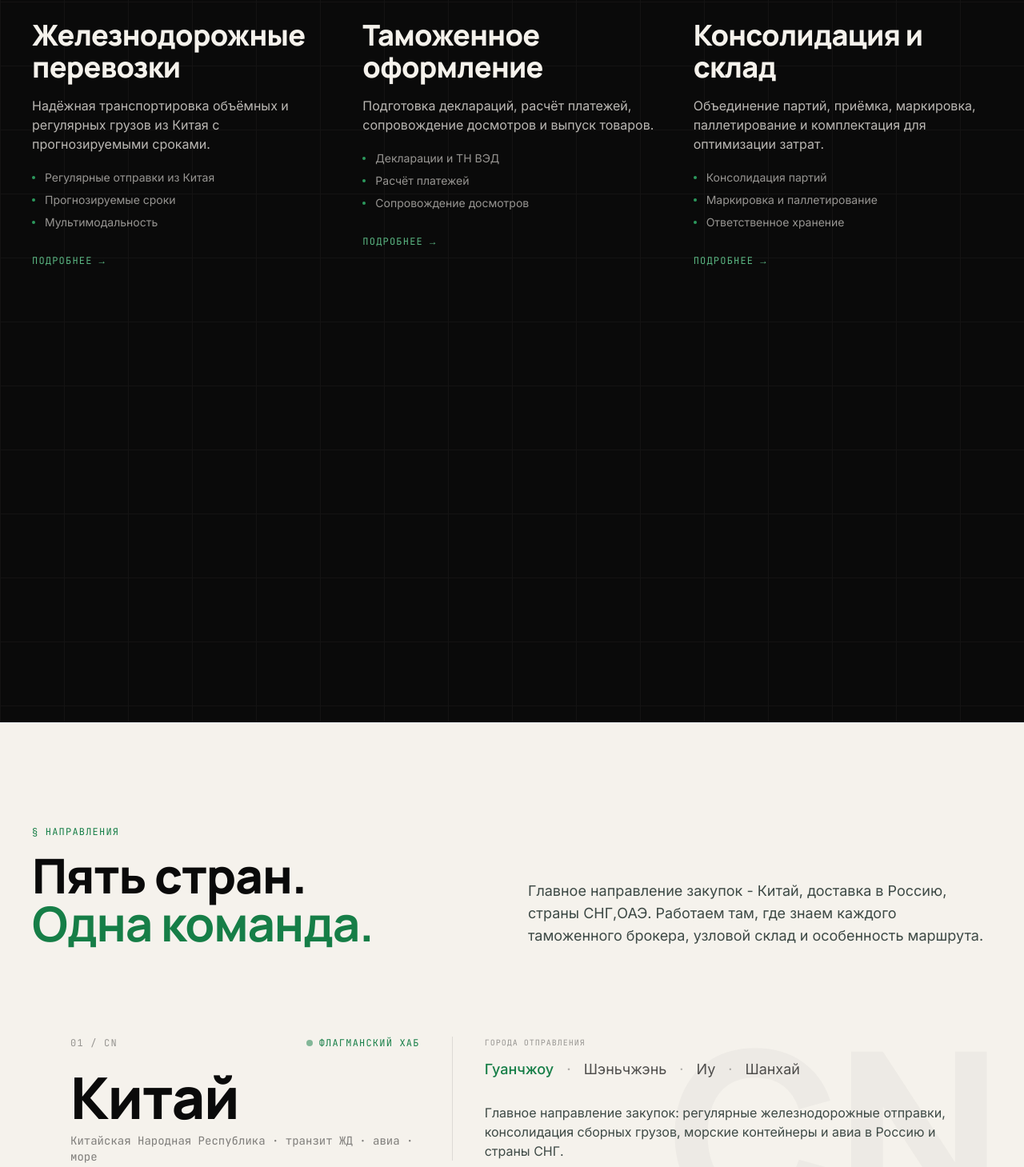
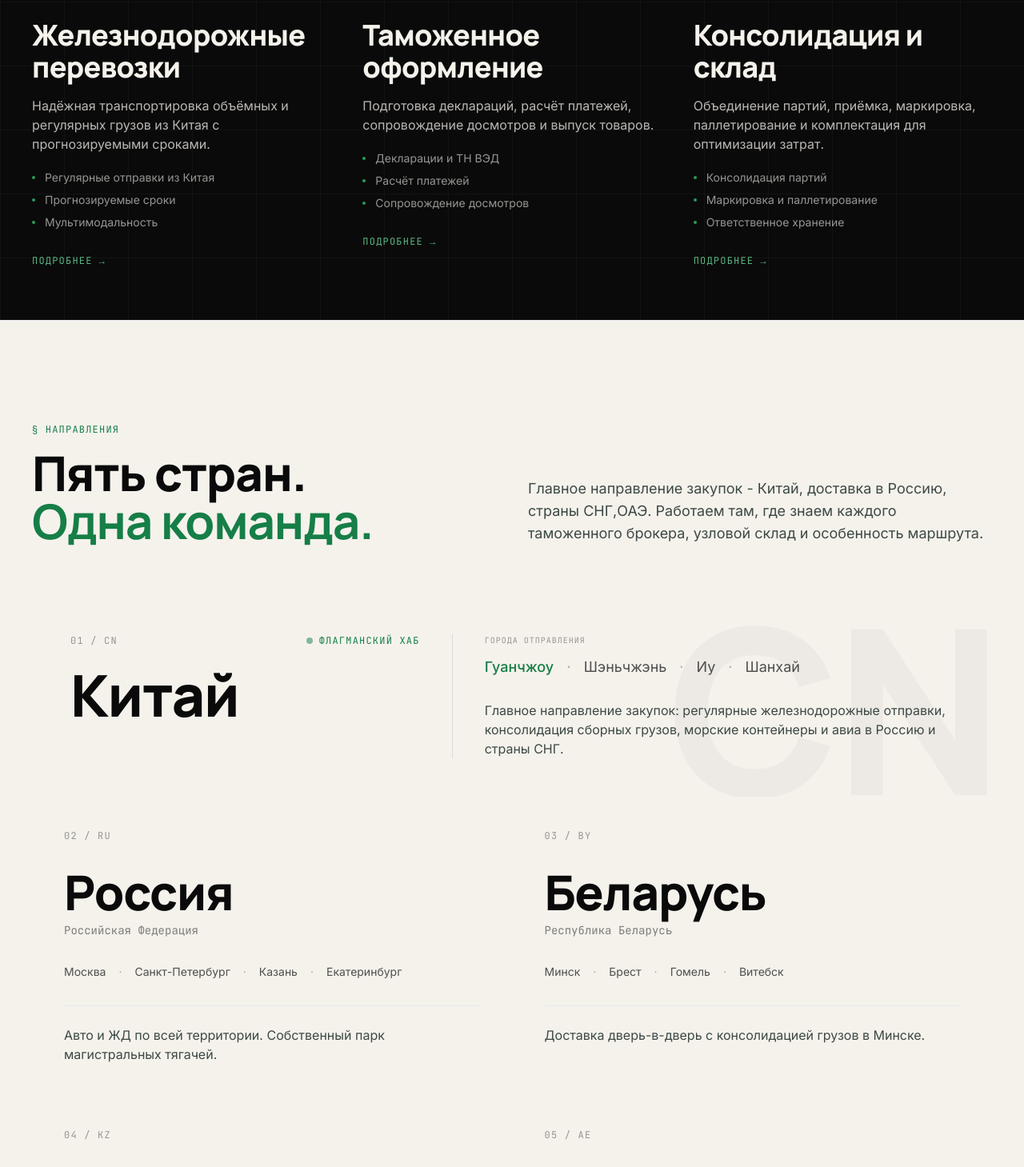
Before and after one commit to MikhailSax/ewlgnext, a Next.js app: page / in a window 1280 px wide. Shown: the part 3735-5194 px from the top of the page at 80% size. Built offline with nearby package versions, Linux system fonts and the light colour scheme.

Commit message:
some edit

```diff
--- a/components/Modes.tsx
+++ b/components/Modes.tsx
@@ -5,7 +5,7 @@ import { services } from "@/lib/services";
 
 export default function Modes() {
   return (
-      <section id="modes" className="pt-20 md:pt-32 pb-[3.75rem] md:pb-24 bg-ink text-cream relative overflow-hidden">
+      <section id="modes" className="pt-20 md:pt-32 pb-12 md:pb-16 bg-ink text-cream relative overflow-hidden">
       {/* grid lines */}
       <div
         className="absolute inset-0 opacity-[0.04] pointer-events-none"
@@ -33,7 +33,7 @@ export default function Modes() {
         </ScrollReveal>
 
         <ScrollReveal variant="stagger" className="grid sm:grid-cols-2 lg:grid-cols-3 gap-x-8 md:gap-x-10 gap-y-10 md:gap-y-14">
-          {services.map((m) => (
+          {services.slice(0, 6).map((m) => (
             <Link
               key={m.slug}
               href={`/services/${m.slug}`}
--- a/components/Routes.tsx
+++ b/components/Routes.tsx
@@ -110,7 +110,7 @@ function RouteCard({
                             {name}
                         </h3>
                         <div className="text-xs sm:text-sm text-ink/50 mb-5 font-mono">
-                            {title} · транзит {transit}
+
                         </div>
                     </div>
 
@@ -144,9 +144,7 @@ function RouteCard({
                 <div className="font-mono text-xs tracking-widest text-ink/40">
                     0{index + 1} / {code}
                 </div>
-                <div className="font-mono text-xs tracking-widest text-brand-500 uppercase">
-                    транзит {transit}
-                </div>
+
             </div>
 
             <h3 className="font-display text-4xl sm:text-5xl md:text-6xl text-ink leading-[1.02] tracking-tightest mb-2 group-hover:text-brand-500 transition-colors duration-500">
```
